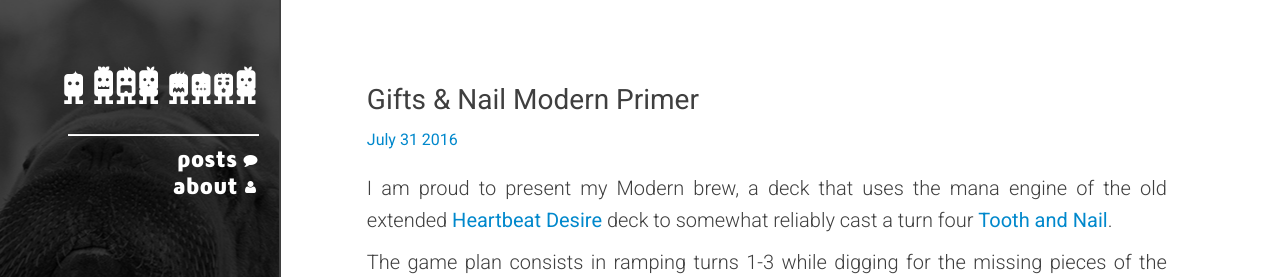
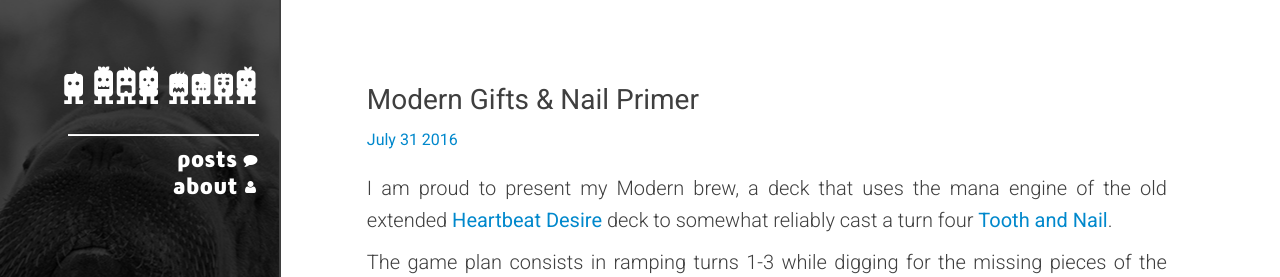
Before and after one commit to rikiji/zmbs.net, a Jekyll site: the page built from _posts/2016-07-31-gifts-and-nail.markdown, in a window 1280 px wide and 900 px high. Shown: the top 277 px of the window. Built offline with Jekyll 4.4.1, drawn with Linux system fonts in a browser that asks for light colours; comment, search, counter and statistics services are not loaded.

```diff
--- a/_posts/2016-07-31-gifts-and-nail.markdown
+++ b/_posts/2016-07-31-gifts-and-nail.markdown
@@ -1,6 +1,6 @@
 ---
 layout: post
-title: Gifts & Nail Modern Primer
+title: Modern Gifts & Nail Primer
 published: true
 ---
 
```
